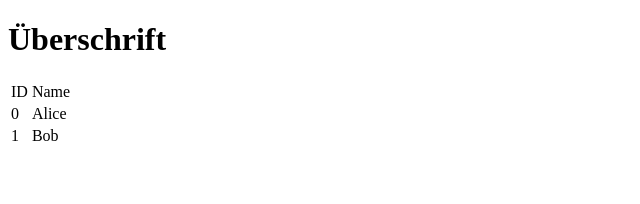
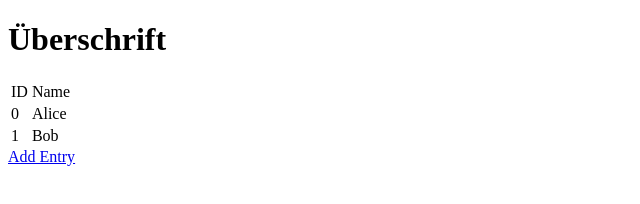
Before and after one commit to hft-stuttgart-ipr/hft-asgmt-html-x9DroiD9x, a website: page index.html in a window 1280 px wide. Shown: the full height of the page, 0-640 px from the left. Drawn offline with Linux system fonts and the light colour scheme.

Commit message:
create link to add-entry.html

```diff
--- a/index.html
+++ b/index.html
@@ -27,5 +27,8 @@
 		  </tbody>
 	  </table>
 
+
+	  <a href="add-entry.html">Add Entry</a>
+
   </body>
 </html>
```
Also changed, not shown: README.md.
